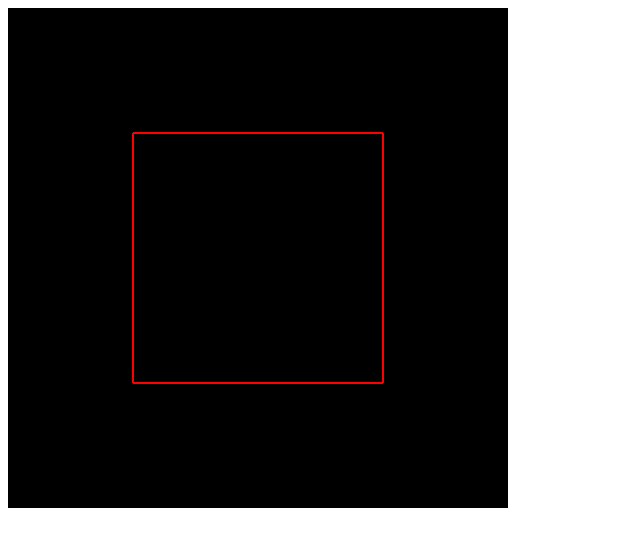
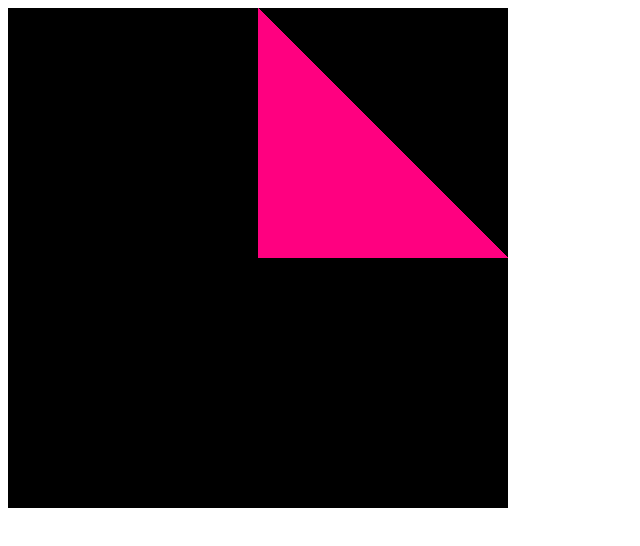
Before and after one commit to 5unnyWind/WebGL, a plain HTML site: page index.html in a window 1280 px wide. Shown: the whole page, without its empty margins (0-640 px from the left). Drawn offline with Linux system fonts and the light colour scheme.

Commit message:
:sparkles: TRIANGLES

```diff
--- a/index.html
+++ b/index.html
@@ -8,7 +8,7 @@
 
 <body>
     <!--canvas标签创建一个宽高均为500像素，背景为蓝色的矩形画布-->
-    <canvas id="webgl" width="500" height="500" style="background-color: blue;"></canvas>
+    <canvas id="webgl" width="500" height="500" style="background-color: #1f2430;"></canvas>
 
     <script id="vertexShader" type="x-shader/x-vertex">
         attribute vec4 apos;
@@ -20,7 +20,7 @@
 
     <script id="fragShader" type="x-shader/x-fragment">
         void main(){
-            gl_FragColor = vec4(1.0,0.0,0.0,1);
+            gl_FragColor = vec4(1.0,0.0,0.5,1);
         }
     </script>
 
@@ -50,18 +50,22 @@
         //初始化着色器
         var program = initShader(gl, vertexShaderSource, fragShaderSource);
 
-        //矩形顶点
         var aposLocation = gl.getAttribLocation(program,'apos')
-        var data = new Float32Array([0.5, 0.5, -0.5, 0.5, -0.5, -0.5, 0.5, -0.5]);
+        // 三角形顶点
+        var data = new Float32Array([
+            0,0,1,
+            0,1,0,
+            1,0,0
+        ]);
         //缓冲区
         var buffer = gl.createBuffer();
         gl.bindBuffer(gl.ARRAY_BUFFER,buffer);
         gl.bufferData(gl.ARRAY_BUFFER,data,gl.STATIC_DRAW);
-        gl.vertexAttribPointer(aposLocation,2,gl.FLOAT,false,0,0)
+        gl.vertexAttribPointer(aposLocation,3,gl.FLOAT,false,0,0)
         gl.enableVertexAttribArray(aposLocation)
 
         //开始绘制，显示器显示结果
-        gl.drawArrays(gl.LINE_LOOP, 0, 4);
+        gl.drawArrays(gl.TRIANGLES, 0, 3);
 
         //声明初始化着色器函数
         function initShader(gl, vertexShaderSource, fragmentShaderSource) {
```
